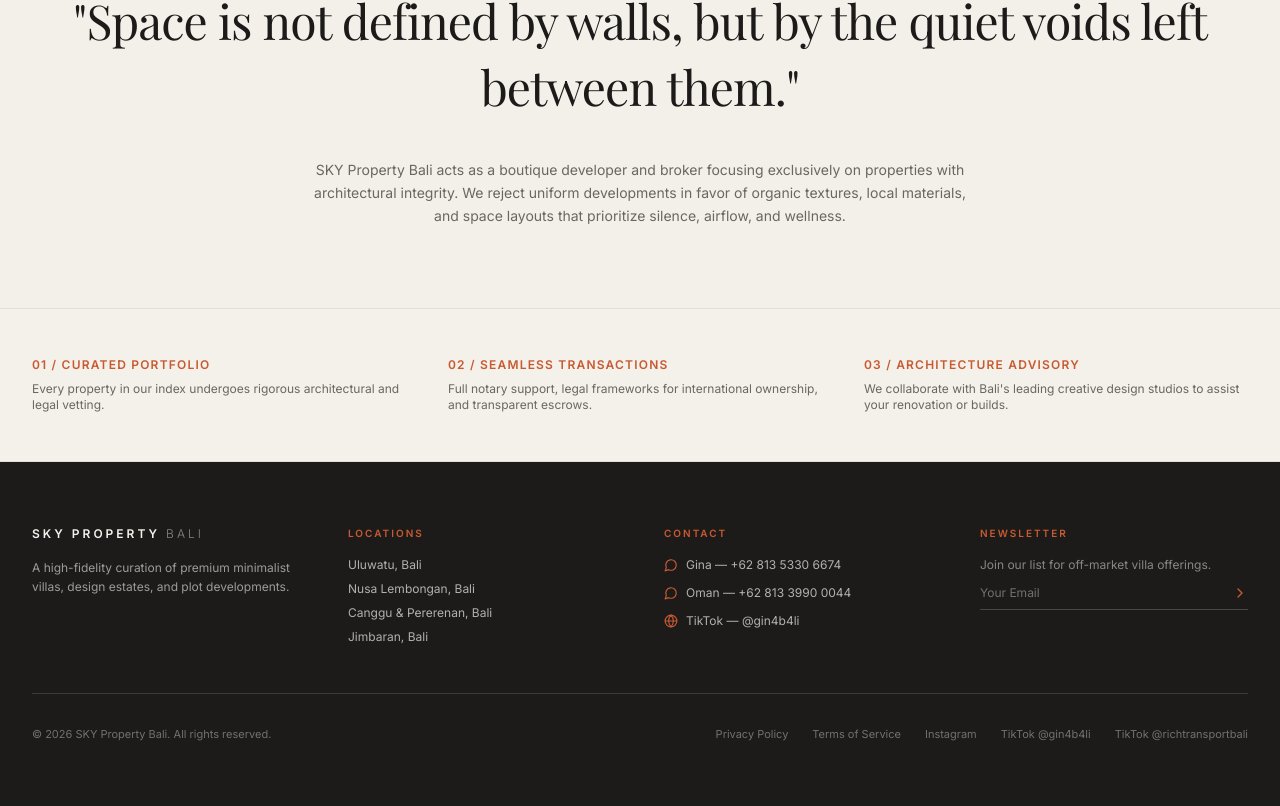
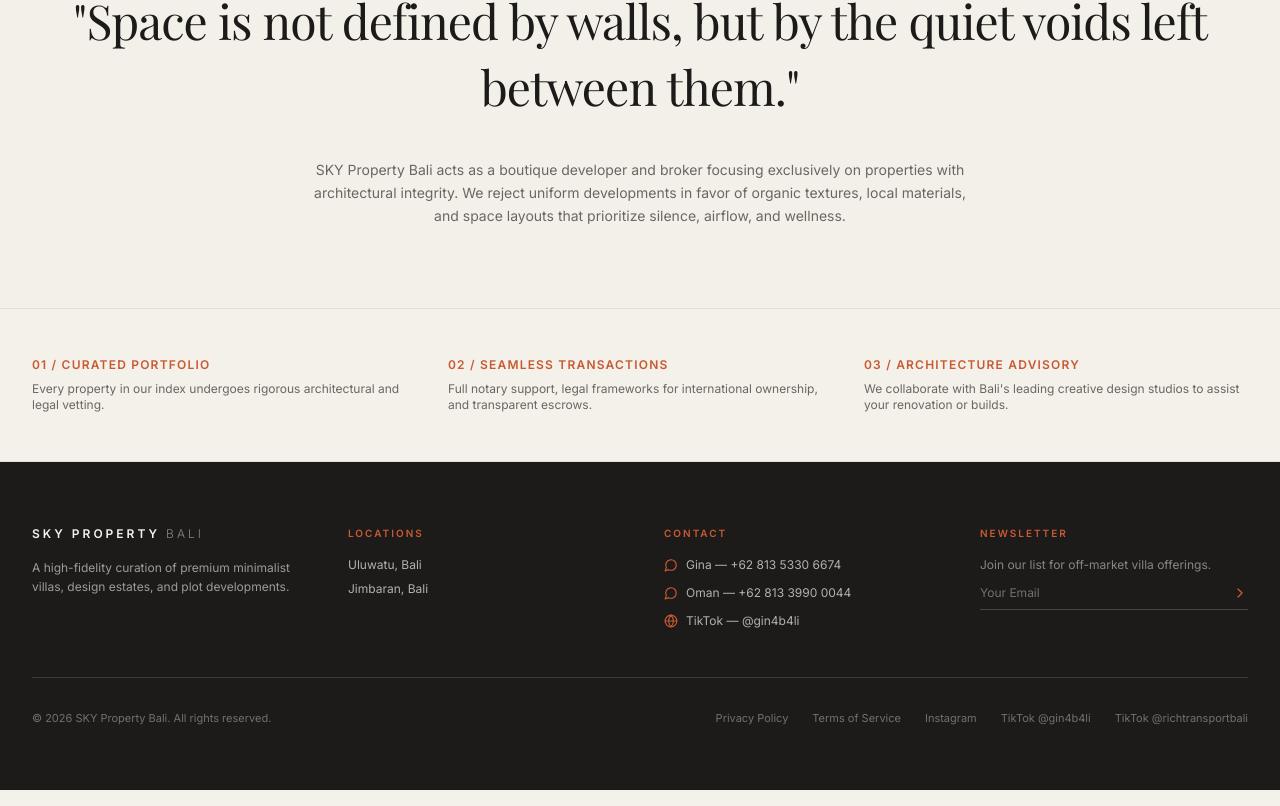
Before and after one commit to yuyuoookkk/sky-property, a Next.js app: page / in a window 1280 px wide. Shown: the part 1791-2597 px from the top of the page. Built offline with nearby package versions, Linux system fonts and the light colour scheme; a web font is replaced by a local one.

Commit message:
Remove Nusa Lembongan and Canggu from footer
Removed locations from the footer.

```diff
--- a/src/app/page.tsx
+++ b/src/app/page.tsx
@@ -556,8 +556,6 @@ export default function HomePage() {
               <span className="text-[10px] uppercase tracking-[0.2em] text-accent font-semibold block mb-4">{t("footer.locations")}</span>
               <ul className="text-xs text-secondary/70 space-y-2">
                 <li>Uluwatu, Bali</li>
-                <li>Nusa Lembongan, Bali</li>
-                <li>Canggu & Pererenan, Bali</li>
                 <li>Jimbaran, Bali</li>
               </ul>
             </div>
```
